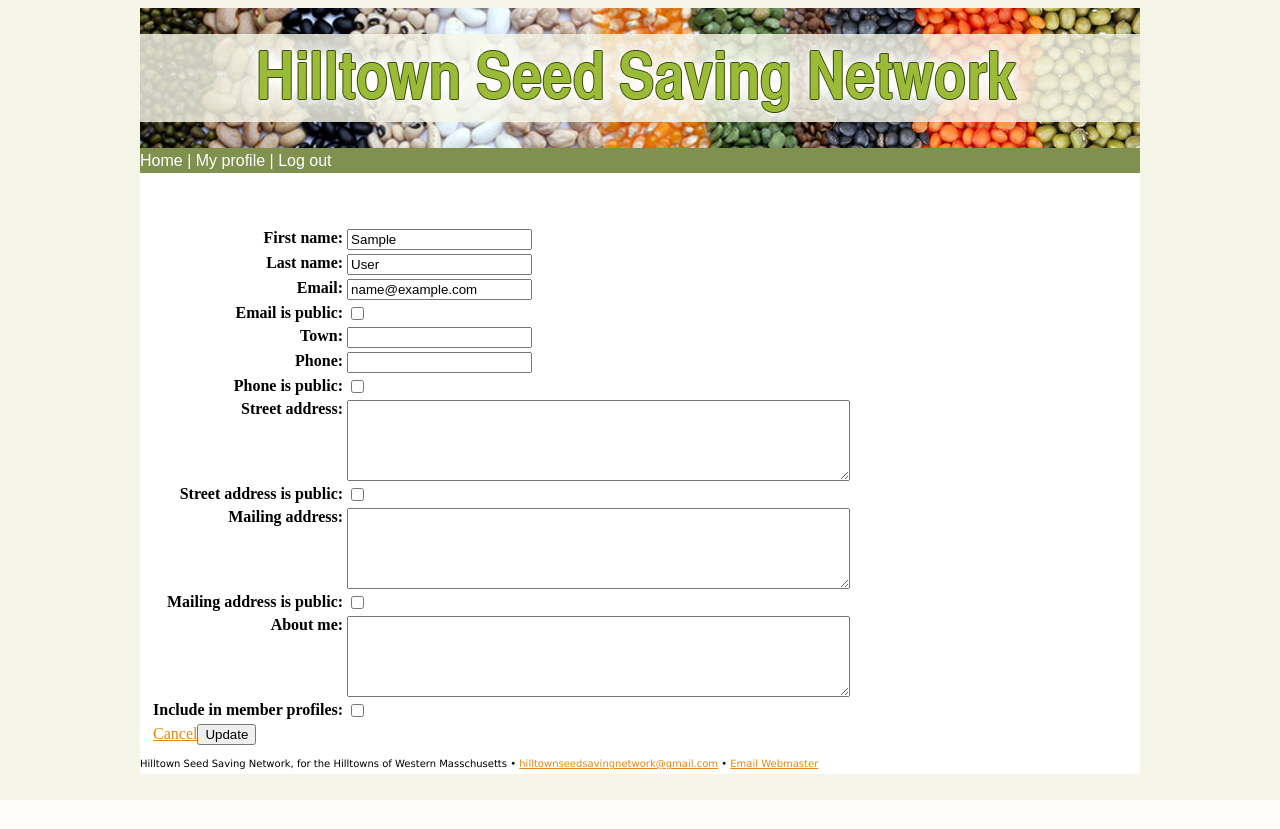
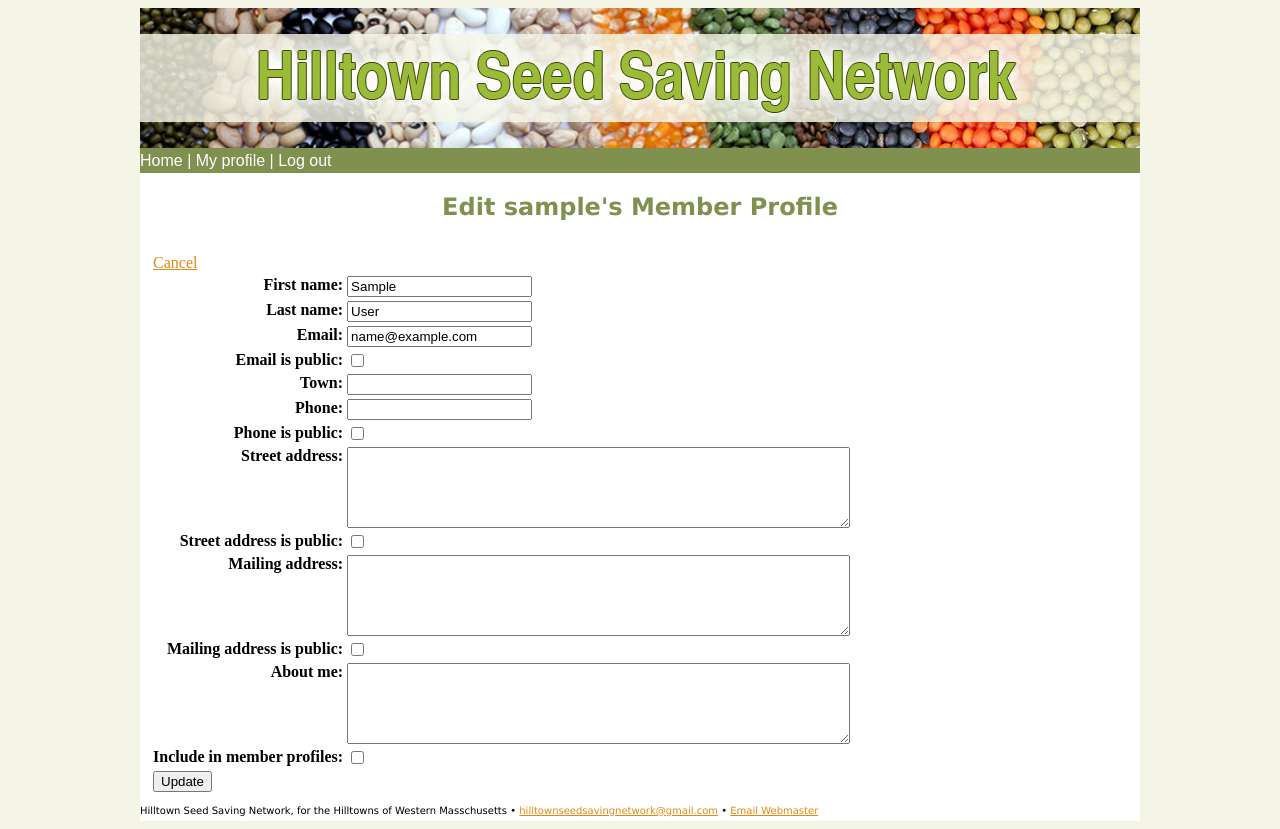
Before and after one commit to hackforwesternmass/seednetwork, a Django app: a page that uses templates/profile-edit.html in a window 1280 px wide. Before the commit the page ends 800 px from the top, so only its background shows below. Run offline with Django 3.2, Linux system fonts and the light colour scheme; the visitor is signed in with stand-in values (Sample User, id 1); data comes from the database, SQL or seed files in the repository.

Commit message:
nav updates

```diff
--- a/templates/login.html
+++ b/templates/login.html
@@ -1,5 +1,5 @@
 {% extends "base.html" %}
-
+{% block pagetitle %}Login as a Member{% endblock %}
 {% block content %}
 {% if user.is_authenticated %}
     {{ user.username }}
--- a/templates/profile-edit.html
+++ b/templates/profile-edit.html
@@ -1,11 +1,13 @@
 {% extends "base.html" %}
-
+{% block pagetitle %}Edit {{ user.username }}'s Member Profile{% endblock %}
 {% block content %}
     {% if user.is_authenticated %}
         <form method="post" action=".">{% csrf_token %}
         <table>
+            <tr><td colspan="2"><a href="{% url 'seednetwork.views_user.profile' %}">Cancel</a></td></tr>
         {{ form.as_table }}
-            <tr><td colspan="2"><a href="{% url 'seednetwork.views_user.profile' %}">Cancel</a><input type="submit" value="Update" /></td></tr>
+            <tr><td colspan="2">
+            <input type="submit" value="Update" /></td></tr>
         </table>
         </form>
     {% else %}
--- a/templates/profile.html
+++ b/templates/profile.html
@@ -14,7 +14,7 @@
         <tr><th>About me:</th><td>{{ memberinfo.about_me }}</td></tr>
         </table>
         <a href="{% url 'seednetwork.views_user.edit_profile' %}">Edit</a>
-        <a href="{% url 'django.contrib.auth.views.logout' %}">Logout</a>
+
 
     {% else %}
     {% endif %}
```
